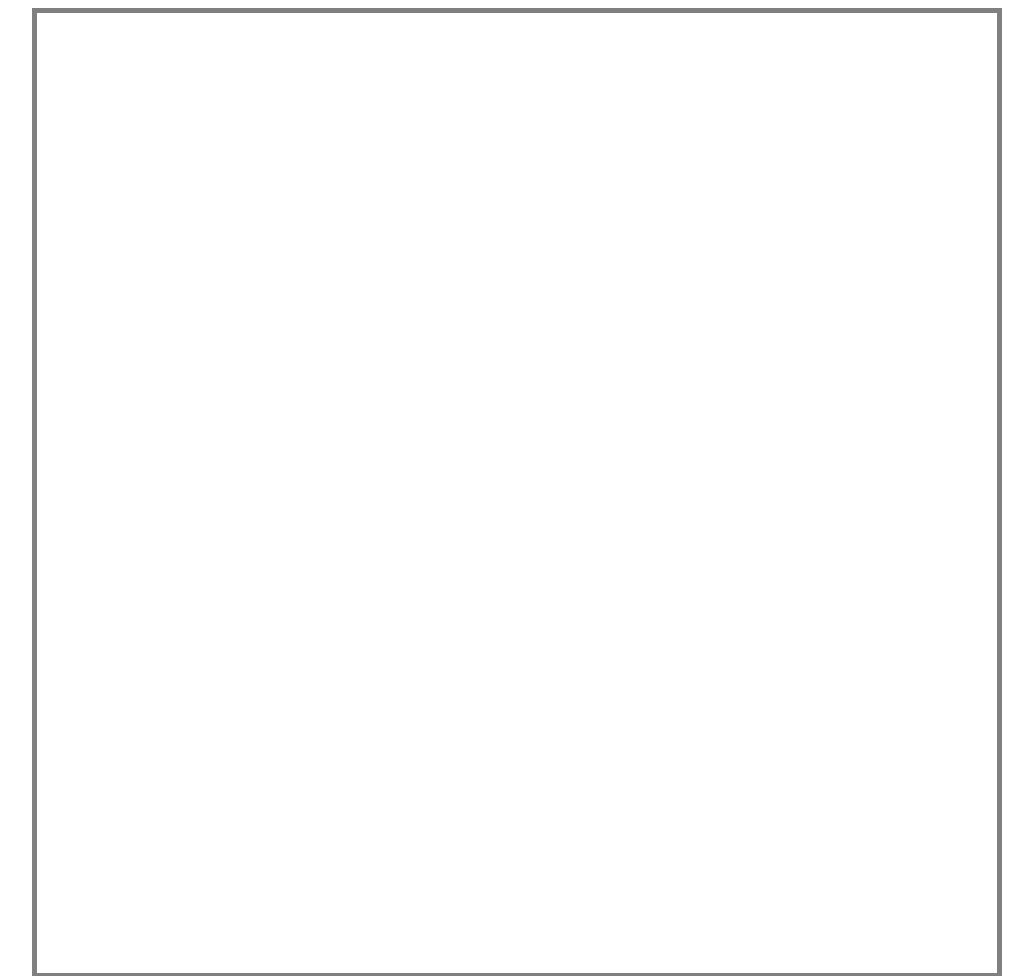
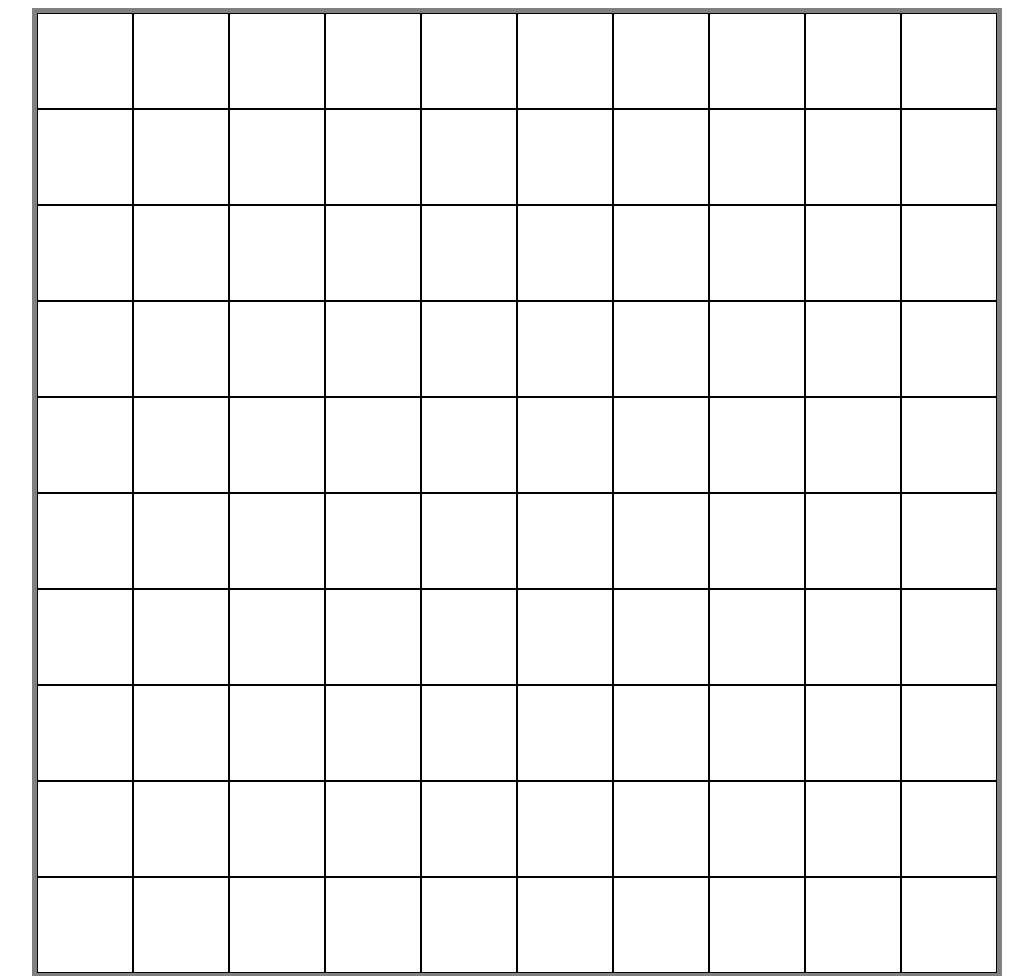
Before and after one commit to foomw96/Etch-a-Sketch, a plain HTML site: page index.html in a window 1280 px wide. Shown: the top 976 px of the page, without its empty margins (123-1156 px from the left). Drawn offline with Linux system fonts and the light colour scheme.

Commit message:
Modify script to dynamically alter grid size

```diff
--- a/script.js
+++ b/script.js
@@ -2,9 +2,12 @@ console.log('Hello World');
 
 container = document.querySelector('.container');
 
-for (let i = 0; i < 256; i++) {
+let gridsize = 10;
+
+for (let i = 0; i < gridsize ** 2; i++) {
     gridbox = document.createElement('div');
     gridbox.classList.add('gridbox');
+    gridbox.style.width = `${100 / gridsize}%`;
     container.appendChild(gridbox);
 }
 
--- a/style.css
+++ b/style.css
@@ -14,7 +14,7 @@
 }
 
 .gridbox {
-    width: 6.25%;
     aspect-ratio: 1 / 1;
     box-sizing: border-box;
+    border: 0.1px solid black;
 }
```
